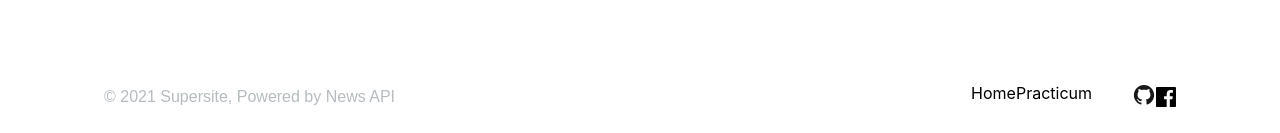
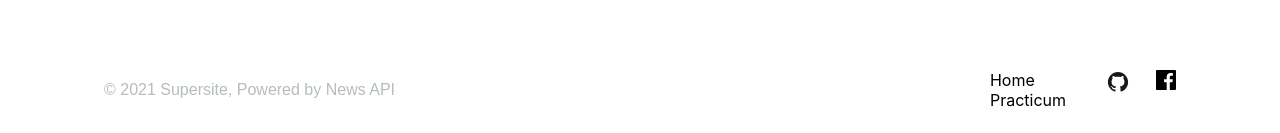
Before and after one commit to AhmedElsayed5/News-Explorer-frontend, a React (Create React App) app: page / in a window 1280 px wide. Shown: the part 952-1085 px from the top of the page. Built offline with nearby package versions, Linux system fonts and the light colour scheme.

Commit message:
fixed modals design

```diff
--- a/src/components/Footer/Footer.css
+++ b/src/components/Footer/Footer.css
@@ -6,6 +6,7 @@
   justify-content: space-between;
   align-items: center;
   box-sizing: border-box;
+  padding-bottom: 26px;
 }
 
 .footer__trademark {
@@ -15,17 +16,26 @@
   font-weight: 400;
   line-height: 22px;
   color: #b6bcbf;
+  margin: 0px;
 }
 
 .footer__icons-links {
   display: flex;
   flex-direction: row;
+  align-items: flex-start;
   gap: 40px;
+}
+
+.footer__icons {
+  display: flex;
+  gap: 26px;
 }
 
 .footer__link {
   text-decoration: none;
   color: black;
+  display: flex;
+  gap: 40px;
 }
 @media screen and (max-width: 768px) {
   .footer {
--- a/src/components/Header/Header.css
+++ b/src/components/Header/Header.css
@@ -121,7 +121,7 @@
   .header__menu-mobile-view-button {
     width: 24px;
     height: 24px;
-    background-color: black;
+    background-color: transparent;
     padding: 0px;
     border-width: 0px;
     display: flex;
--- a/src/components/Header/Header.js
+++ b/src/components/Header/Header.js
@@ -11,7 +11,9 @@ const Header = ({
   return (
     <header
       className={
-        currentPage === "Home" ? "header" : "header header__saved-news"
+        currentPage === "Home"
+          ? "header"
+          : "header header__saved-news"`modal__blury-filter`
       }
       style={{ backgroundImage: "../../topBackground.svg" }}
     >
--- a/src/components/PopupWithForm/PopupWithForm.css
+++ b/src/components/PopupWithForm/PopupWithForm.css
@@ -67,7 +67,8 @@
 }
 
 .modal__button-submit {
-  width: 360px;
+  /* width: 360px; */
+  width: 100%;
   height: 64px;
   box-sizing: border-box;
   padding: 0px;
@@ -130,3 +131,20 @@
 .modal__button-other-option-signup-only {
   padding-bottom: 20px;
 }
+
+@media screen and (max-width: 320px) {
+  .modal {
+    position: fixed;
+    top: 65px;
+    bottom: auto;
+    background-color: rgba(0, 0, 0, 0.5);
+  }
+  .modal__content {
+    border-bottom-right-radius: 0px;
+    border-bottom-left-radius: 0px;
+    height: 100lvh;
+  }
+  .modal__close-button {
+    right: 35px;
+  }
+}
--- a/src/components/PopupWithForm/PopupWithForm.js
+++ b/src/components/PopupWithForm/PopupWithForm.js
@@ -12,6 +12,7 @@ const ModalWithForm = ({
   onSubmit, //
 }) => {
   return (
+    // <div className={`modal__blury-filter`}>
     <div className={`modal`}>
       <div className="modal__content">
         <button
@@ -58,6 +59,7 @@ const ModalWithForm = ({
         </form>
       </div>
     </div>
+    // </div>
   );
 };
 
--- a/src/components/PopupWithMenu/PopupWithMenu.css
+++ b/src/components/PopupWithMenu/PopupWithMenu.css
@@ -95,9 +95,11 @@
     /* z-index: 1; */
     opacity: 0.5;
     width: 320px;
-    height: 330px;
+    height: 100%;
     background-color: black;
     opacity: 0.5;
+    position: fixed;
+    top: 1px;
   }
   .Menu__Modal-button-signin:hover {
     cursor: pointer;
```
